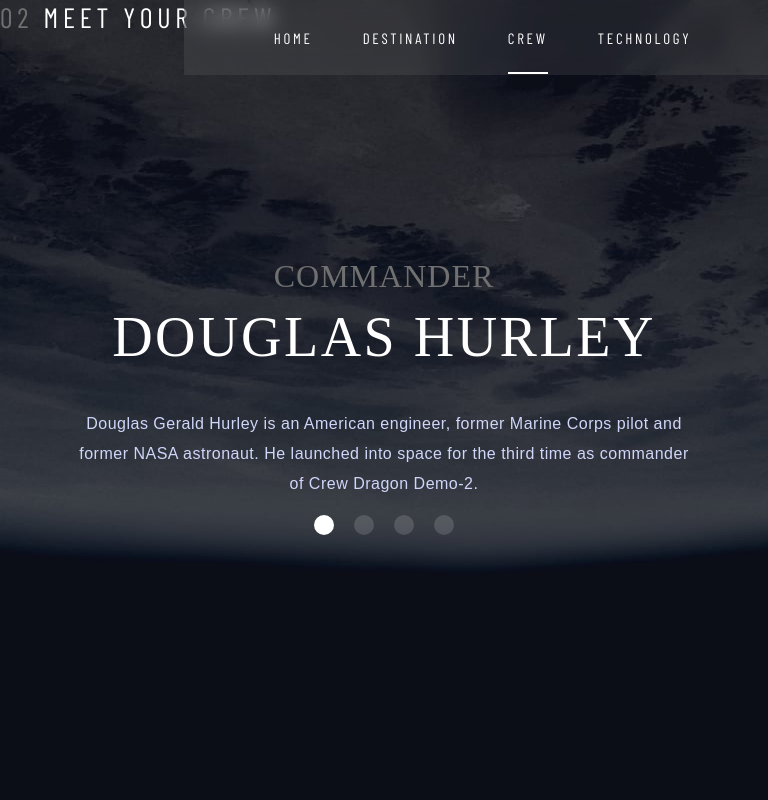
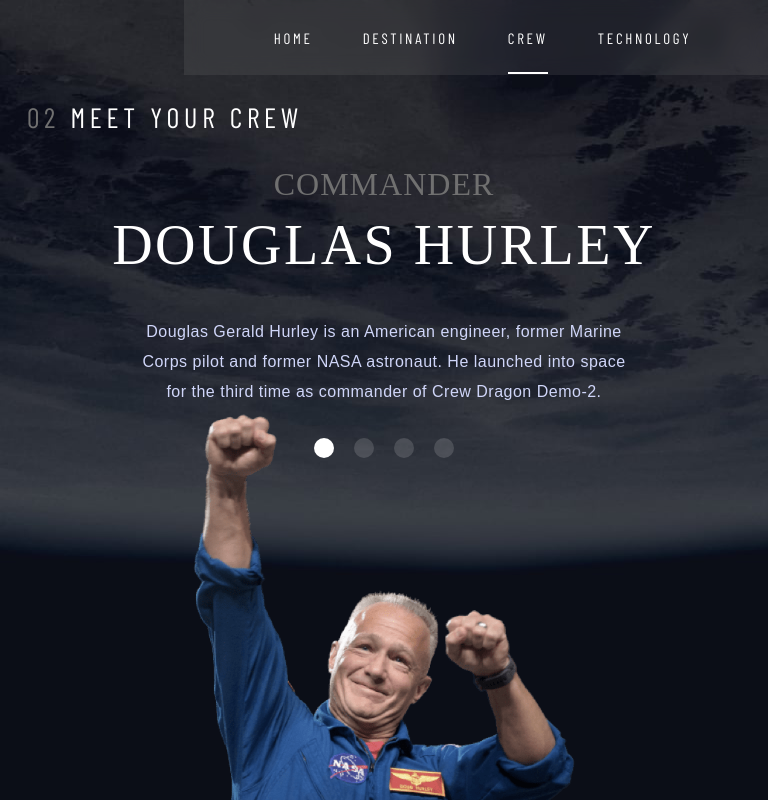
Before and after one commit to kabocha23/space-tourism, a React (Create React App) app: page /crew in a window 768 px wide. Built offline with nearby package versions, Linux system fonts and the light colour scheme; a web font is replaced by a local one.

Commit message:
adjusted containers to match other pages, aligning headers, text, and images between routes

```diff
--- a/src/components/02 Crew/Crew.css
+++ b/src/components/02 Crew/Crew.css
@@ -1,6 +1,6 @@
 .crew-container {
     display: flex;
-    flex-direction: row;
+    flex-direction: column;
     height: 100%;
     width: 100%;
     background-image: url("../../assets/crew/background-crew-desktop.jpg");
@@ -8,31 +8,43 @@
     background-size: 100% 100%;
     color: #FFFFFF;
 }
+.crew-heading {
+    width: 95%;
+    max-width: 1280px;
+    margin-top: 250px;
+    margin-left: auto;
+    margin-right: auto;
+    padding-left: 2%;
+}
+.crew-container-sub {
+    display: flex;
+    flex-direction: row;
+    height: 100%;
+    max-width: 1280px;
+    margin-left: auto;
+    margin-right: auto;
+}
 
 /* crew member profile */
 .crew-blurb {
-    height: 75%;
-    width: 50%;
+    height: auto;
+    width: 60%;
     min-width: 500px;
     margin-top: auto;
-    margin-left: auto;
-    margin-right: auto;
+    margin-right: 10%;
+    margin-bottom: auto;
+    padding-left: 4%;
 }
 .crew-blurb-sub {
-    display: flex;
-    flex-direction: column;
-    height: 90%;
-    width: 550px;
-    margin-left: auto;
-    margin-right: auto;
+    width: 100%;
+    margin-top: auto;
+    margin-bottom: auto;
 }
 .crew-blurb span {
     font-weight: 700;
     margin-right: 20px;
 }
-.crew-heading {
-    margin-bottom: 30%;
-}
+
 .crew-role {
     margin-bottom: 0px;
     letter-spacing: 1px!important;
@@ -41,12 +53,12 @@
     margin: 10px 0px 40px 0px;
 }
 .crew-bio {
-    max-width: 450px;
+    width: 80%;
+    margin-bottom: 10%;
 }
 
 /* change crew member */
 .crew-nav {
-    height: 30px;
     margin-top: auto;
 }
 .crew-nav button {
@@ -75,14 +87,13 @@
 /* crew member profile picture */
 .crew-img {
     display: flex;
-    height: 75%;
-    width: 50%;
+    height: 100%;
     margin-top: auto;
 }
 .crew-img img {
+    height: 90%;
+    margin-top: auto;
     margin-left: auto;
-    margin-right: auto;
-
 }
 
 @media screen and (min-width:768px) and (max-width: 1023px) {
@@ -90,22 +101,17 @@
         flex-direction: column;
         background-image: url("../../assets/crew/background-crew-tablet.jpg");
     }
-    .crew-img {
-        height: 50%;
-        width: 100%;
-    }
-    .crew-img img {
-        height: 100%;
-        width: auto;
-        margin-top: 0%;
-        margin-bottom: 0%;
+    .crew-container-sub {
+        flex-direction: column;
     }
 
     .crew-blurb {
         text-align: center;
-        height: 50%;
+        height: 30%;
         width: 100%;
-        margin-top: 15%;
+        margin-top: 0%;
+        margin-bottom: 0%;
+        padding: 0px;
     }
     .crew-blurb-sub {
         height: auto;
@@ -113,8 +119,8 @@
     }
     .crew-heading {
         text-align: left;
-        margin-top: 0%;
-        margin-bottom: 10%;
+        margin-top: 100px;
+        margin-bottom: 0px;
     }
     .crew-description {
         margin-left: 10%;
@@ -122,14 +128,28 @@
     }
     .crew-bio {
         max-width: 100%;
+        margin-left: auto;
+        margin-right: auto;
+        margin-bottom: 5%;
     }
     .crew-nav {
         justify-content: center;
-        margin-bottom: 5%;
     }
     .crew-nav p {
         margin-left: 20px;
         margin-right:20px;
+    }
+
+    .crew-img {
+        height: 65%;
+        width: 100%;
+    }
+    .crew-img img {
+        height: 100%;
+        width: auto;
+        margin-top: 0%;
+        margin-right: auto;
+        margin-bottom: 0%;
     }
 }
 
```
